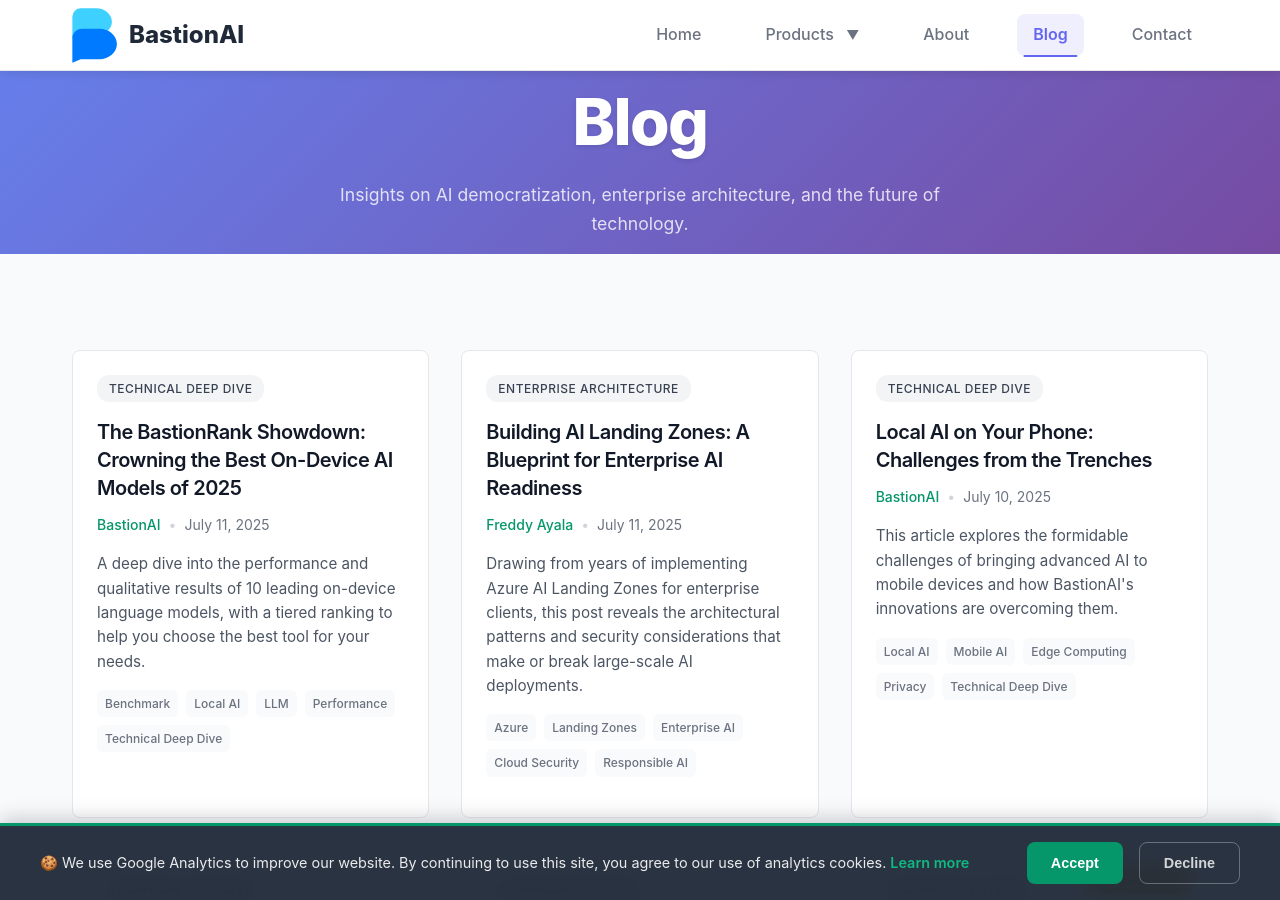
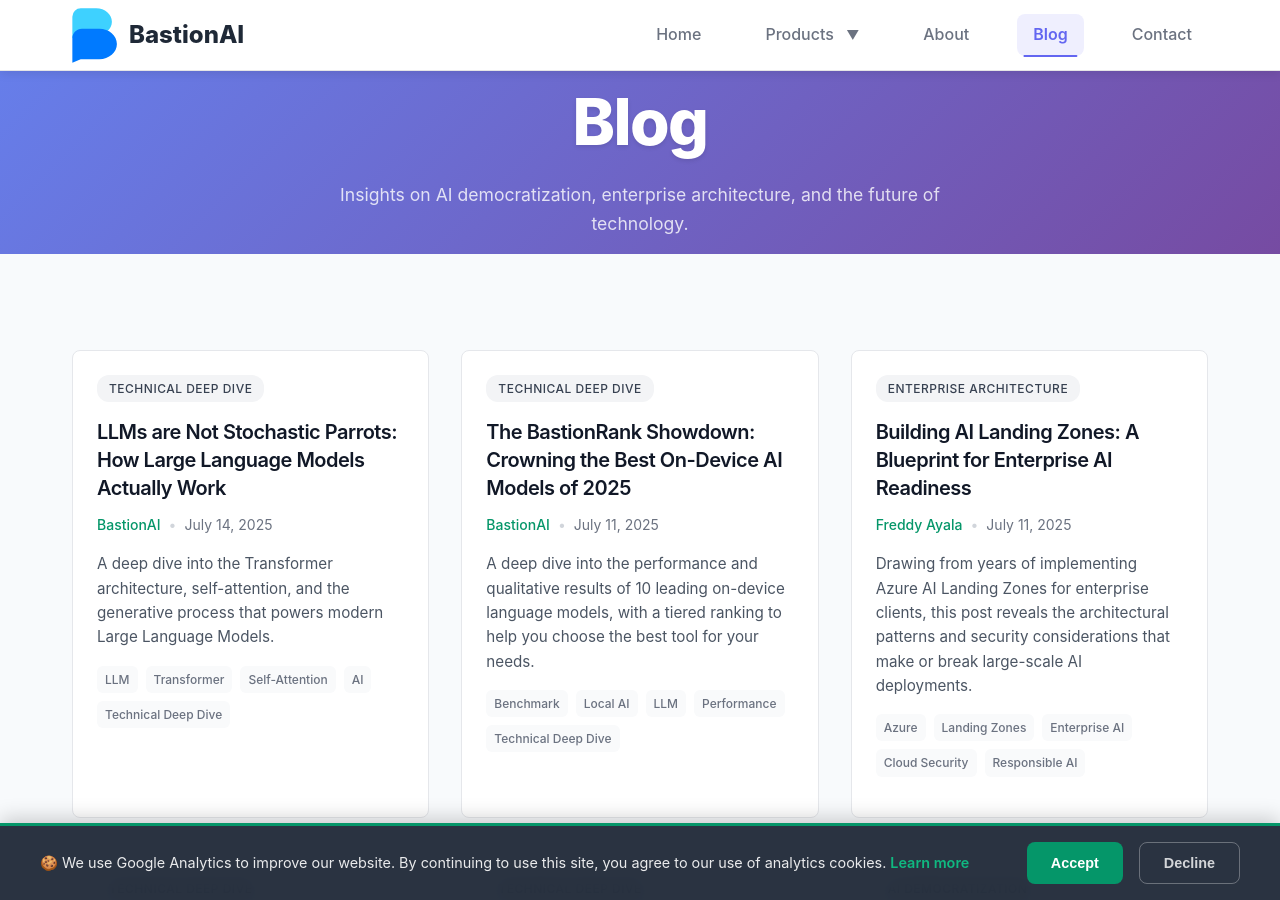
Before and after one commit to BastionAI/bastionai.github.io, a Jekyll site: the page built from blog.md, in a window 1280 px wide and 900 px high. Built offline with Jekyll 4.4.1, drawn with Linux system fonts in a browser that asks for light colours.

Commit message:
feat: add 'LLMs are Not Stochastic Parrots' blog post

```diff
--- a/blog.md
+++ b/blog.md
@@ -4,6 +4,13 @@
 description: "Insights on AI democratization, enterprise architecture, and the future of technology from BastionAI's founder."
 permalink: /blog/
 blog_posts:
+  - title: "LLMs are Not Stochastic Parrots: How Large Language Models Actually Work"
+    category: "Technical Deep Dive"
+    author: "BastionAI"
+    date: 2025-07-14
+    url: "/blog/how-llms-really-work/"
+    description: "A deep dive into the Transformer architecture, self-attention, and the generative process that powers modern Large Language Models."
+    tags: ["LLM", "Transformer", "Self-Attention", "AI", "Technical Deep Dive"]
   - title: "The BastionRank Showdown: Crowning the Best On-Device AI Models of 2025"
     category: "Technical Deep Dive"
     author: "BastionAI"
@@ -59,7 +66,7 @@
   <div class="container">
 
     <div class="simple-blog-grid">
-      {% for post in page.blog_posts %}
+      {% for post in page.blog_posts | sort: 'date' | reverse %}
       <article class="simple-blog-post"{% if post.url %} onclick="window.location.href='{{ post.url }}'"{% endif %}>
         <div class="post-category">{{ post.category }}</div>
         <h2>{{ post.title }}</h2>
```
